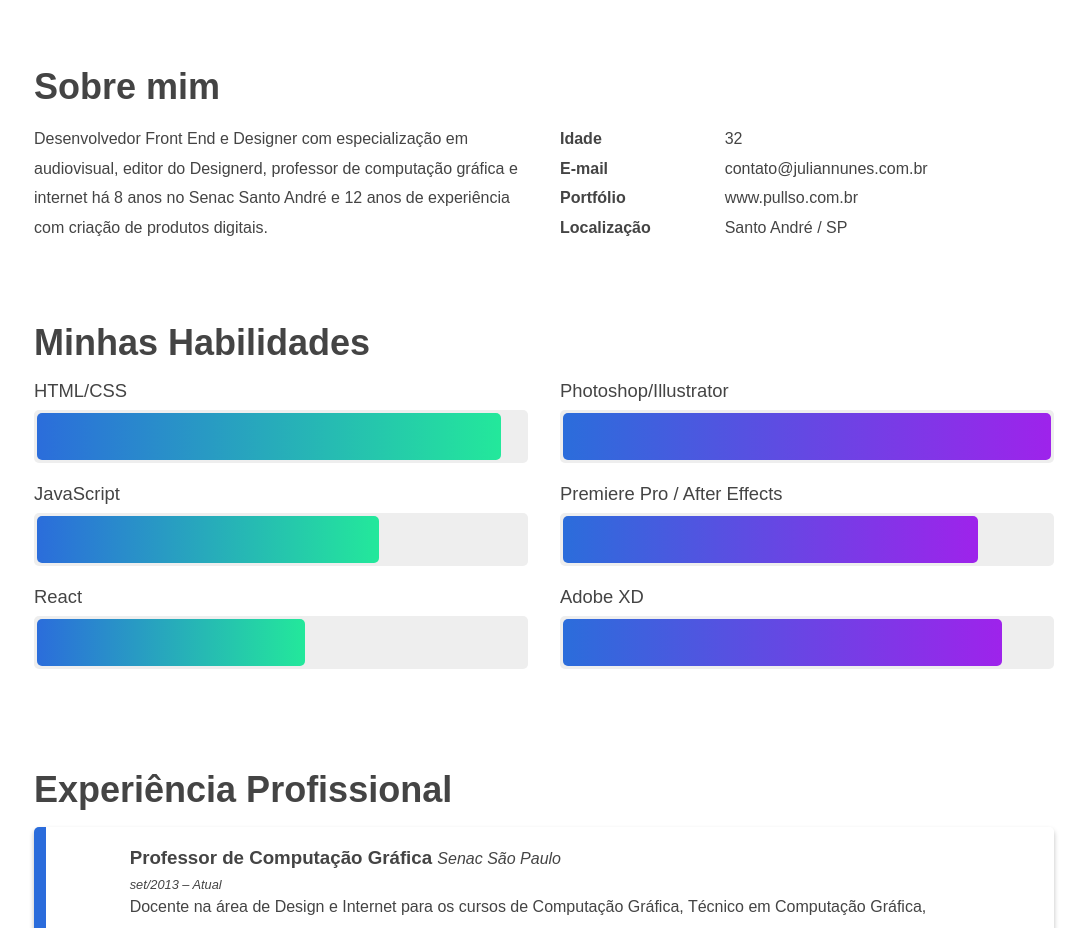
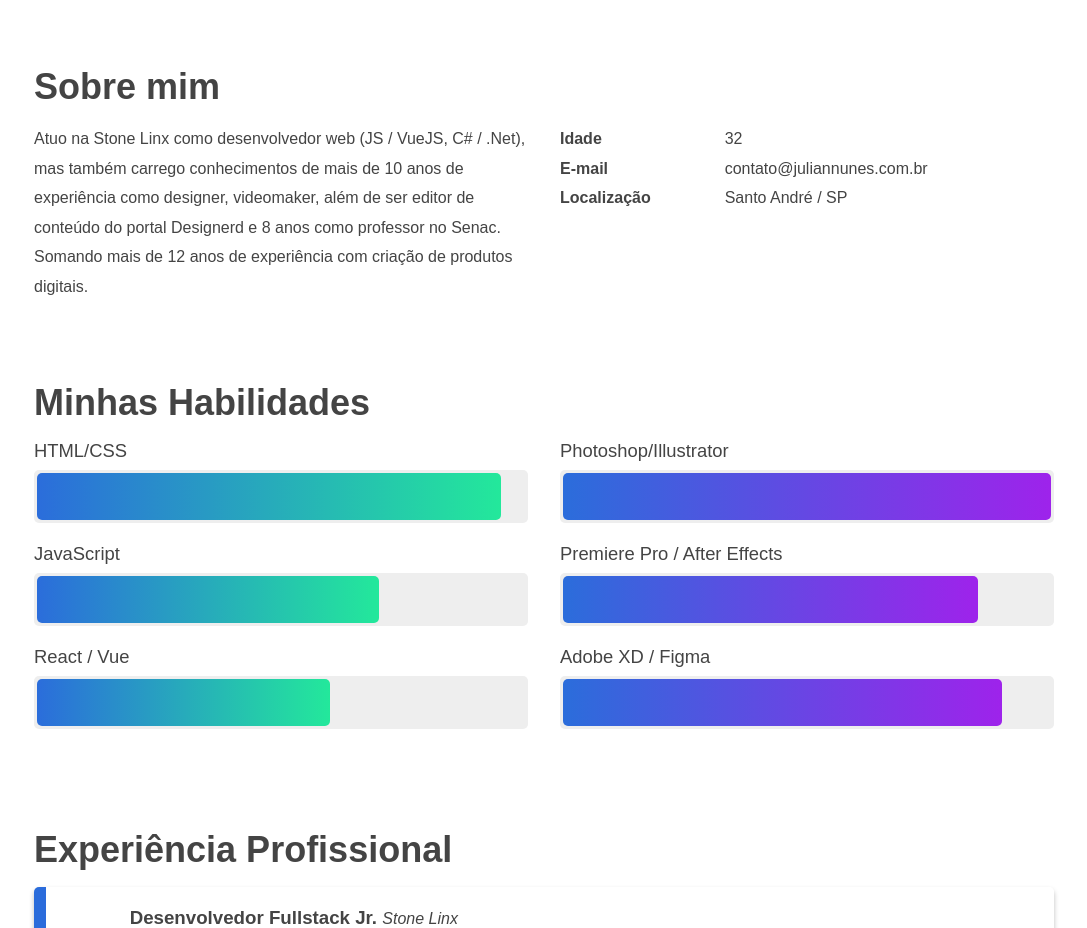
Before and after one commit to JulianGN/juliangn.github.io, a React (Vite) app: page / in a window 1280 px wide. Shown: the part 400-1328 px from the top of the page, without its empty margins (96-1183 px from the left). Built offline with nearby package versions, Linux system fonts and the light colour scheme.

Commit message:
Atualização CV

```diff
--- a/src/components/About/index.jsx
+++ b/src/components/About/index.jsx
@@ -8,7 +8,7 @@ export default function About(){
             <h2 data-scroll="anima-up">Sobre mim</h2>
 
             <article data-scroll="anima-up" id="texto-sobre">
-                <p>Desenvolvedor Front End e Designer com especialização em audiovisual, editor do Designerd, professor de computação gráfica e internet há 8 anos no Senac Santo André e 12 anos de experiência com criação de produtos digitais.</p>
+                <p>Atuo na Stone Linx como desenvolvedor web (JS / VueJS, C# / .Net), mas também carrego conhecimentos de mais de 10 anos de experiência como designer, videomaker, além de ser editor de conteúdo do portal Designerd e 8 anos como professor no Senac. Somando mais de 12 anos de experiência com criação de produtos digitais.</p>
             </article>
             <article data-scroll="anima-up" id="propriedades-sobre">
                 <ul>
@@ -24,14 +24,14 @@ export default function About(){
                             </a>
                         </span>
                     </li>
-                    <li>
+                    {/* <li>
                         <strong>Portfólio</strong>
                         <span>
                             <a href="https://www.pullso.com.br">
                                 www.pullso.com.br
                             </a>
                         </span>
-                    </li>
+                    </li> */}
                     <li>
                         <strong>Localização</strong>
                         <span>Santo André / SP</span>
--- a/src/components/BtnsHeader/index.jsx
+++ b/src/components/BtnsHeader/index.jsx
@@ -10,7 +10,7 @@ const Btn = ({href, children}) => {
 export default function BtnsHeader(){
     return(
         <div className="btns-header">
-            <Btn href='files/julian_cv2021.pdf'>Baixar CV</Btn>
+            <Btn href='files/julian_cv2021-v2.pdf'>Baixar CV</Btn>
             <Btn href='mailto:contato@juliannunes.com.br'>Fale comigo</Btn>
         </div>
     )
--- a/src/components/Courses/index.jsx
+++ b/src/components/Courses/index.jsx
@@ -6,6 +6,10 @@ export default function Courses(){
         <section id="cursos" className="container blocos">
 
             <h2 data-scroll="anima-up">Cursos e Formação</h2>
+
+            <EachCourse courseTitle=".Net Direto ao Ponto (Formação C# / .Net)" school="LuisDev" yearCourse="2021 - Cursando"/>
+
+            <EachCourse courseTitle="MRV Front End SPA Developer" school="Digital Inovation One" yearCourse="2021"/>
 
             <EachCourse courseTitle="Desenvolvimento de aplicações para internet com ReactJS" school="Digital Inovation One" yearCourse="2021"/>
 
--- a/src/components/Experiences/index.jsx
+++ b/src/components/Experiences/index.jsx
@@ -7,8 +7,9 @@ export default function Experiences(){
     return (
         <section id="experiencia" className="container blocos">
             <h2 data-scroll="anima-up">Experiência Profissional</h2>
+            <EachExp job="Desenvolvedor Fullstack Jr." company="Stone Linx" begin="ago/2021" end="Atual" descript="Trabalhando diretamente no desenvolvimento e manutenção do ERP Microvix, um dos sistemas mais utilizados no varejo brasileiro. Utilizando diariamente tecnologias como JavaScript | Vue | HTML5/CSS3 | Bootstrap | C# (.Net Framework) | ASP.NET WebAPI."/>
 
-            <EachExp job="Professor de Computação Gráfica" company="Senac São Paulo" begin="set/2013" end="Atual" descript="Docente na área de Design e Internet para os cursos de Computação Gráfica, Técnico em Computação Gráfica, Illustrator, Photoshop, InDesign, Premiere Pro, After Effects, HTML/CSS, JavaScript e WordPress."/>
+            <EachExp job="Professor de Computação Gráfica" company="Senac São Paulo" begin="set/2013" end="set/2021" descript="Docente na área de Design e Internet para os cursos de Computação Gráfica, Técnico em Computação Gráfica, Illustrator, Photoshop, InDesign, Premiere Pro, After Effects, HTML/CSS, JavaScript e WordPress."/>
 
             <EachExp job="Editor e Coordenador de Cursos" company="Designerd" begin="jan/2016" end="Atual" descript={`Prospecção de parcerias para o blog e plataforma de ensino criativo Designerd.
             Curadoria e edição de conteúdo.`} />
--- a/src/components/Footer/index.jsx
+++ b/src/components/Footer/index.jsx
@@ -3,7 +3,7 @@ import './style.css';
 
 export default function Footer(){
     return (
-        <footer data-scroll="anima-up">
+        <footer>
 
             <div className="container">
 
--- a/src/components/Habilities/index.jsx
+++ b/src/components/Habilities/index.jsx
@@ -23,13 +23,13 @@ export default function Habilities(){
                 <div className="barras-coluna">
                     <Barra hab="HTML/CSS" pct="95%" />
                     <Barra hab="JavaScript" pct="70%" />
-                    <Barra hab="React" pct="55%" />
+                    <Barra hab="React / Vue" pct="60%" />
                 </div>
 
                 <div className="barras-coluna">
                     <Barra hab="Photoshop/Illustrator" pct="100%" />
                     <Barra hab="Premiere Pro / After Effects" pct="85%" />
-                    <Barra hab="Adobe XD" pct="90%" />
+                    <Barra hab="Adobe XD / Figma" pct="90%" />
                 </div>
 
 
--- a/src/modules/anima-scroll.js
+++ b/src/modules/anima-scroll.js
@@ -2,12 +2,10 @@
 
 export default function startAnimaScroll(){
 
-    const blocosAnimados = document.querySelectorAll('[data-scroll="anima"]');
-    const blocosSubindo = document.querySelectorAll('[data-scroll="anima-up"]')
-    const totalAnimados = [...blocosAnimados, ...blocosSubindo];
+    const blocosAnimados = document.querySelectorAll('[data-scroll]');
 
     function animaScroll(){
-        totalAnimados.forEach(bloco => {
+        blocosAnimados.forEach(bloco => {
             const topo = bloco.getBoundingClientRect().top;
             const calculoDistancia = window.innerHeight * 0.95;
 
```
Also changed, not shown: 2 other files (tests, documents, lock files or other folders).
